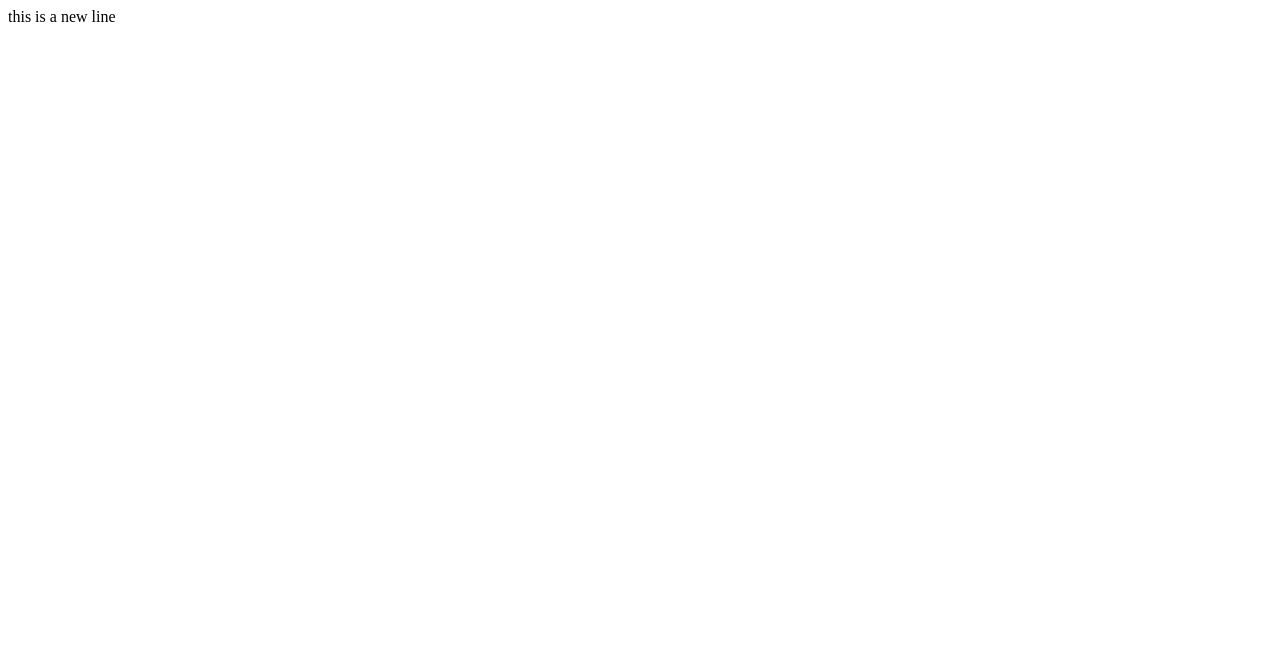
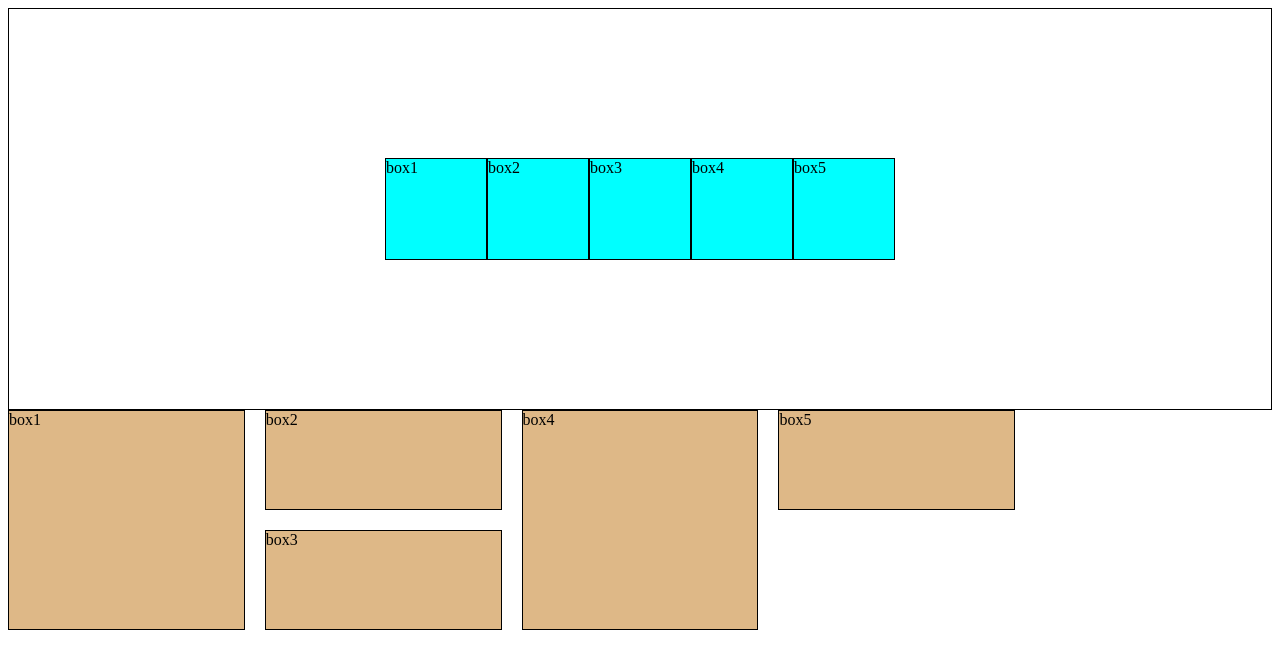
Before and after one commit to 01-Aman-kumar/Newhtml, a plain HTML site: page index.html in a window 1280 px wide. Drawn offline with Linux system fonts and the light colour scheme.

Commit message:
grid layout

```diff
--- a/index.css
+++ b/index.css
@@ -1,3 +1,36 @@
-p{
-    color: red;
+.container{
+    height: 400px;
+    border: 1px solid black;
+    display: flex;
+    justify-content: center;
+    align-items: center;
 }
+.box{
+    height: 100px;
+    width: 100px;
+    background-color: aqua;
+    border: 1px solid black;
+}
+.container1{
+    display: grid;
+    grid-template-columns: repeat(auto-fill, minmax(200px,1fr));
+    gap: 20px;
+    grid-auto-rows: minmax(100px, auto);
+    grid-auto-columns: minmax(50px, auto);
+}
+.item{
+    background-color: burlywood;
+    border: 1px solid black;
+}
+#first{
+    grid-row-start: 1;
+    grid-row-end: 3;
+}
+#third{
+    grid-row-start: 2;
+    grid-row-end: 3;
+}
+#fourth{
+    grid-row-start: 1;
+    grid-row-end: 3;
+}
--- a/index.html
+++ b/index.html
@@ -1 +1,25 @@
-<p>this is a new line</p>
+<!DOCTYPE html>
+<html lang="en">
+<head>
+    <meta charset="UTF-8">
+    <meta name="viewport" content="width=device-width, initial-scale=1.0">
+    <title>Document</title>
+    <link rel="stylesheet" href="index.css">
+</head>
+<body>
+    <div class="container">
+        <div class="box">box1</div>
+        <div class="box">box2</div>
+        <div class="box">box3</div>
+        <div class="box">box4</div>
+        <div class="box">box5</div>
+    </div>
+    <div class="container1">
+        <div class="item" id="first">box1</div>
+        <div class="item" id="sec">box2</div>
+        <div class="item" id="third">box3</div>
+        <div class="item" id="fourth">box4</div>
+        <div class="item" id="fifth">box5</div>
+    </div>
+</body>
+</html>
```
